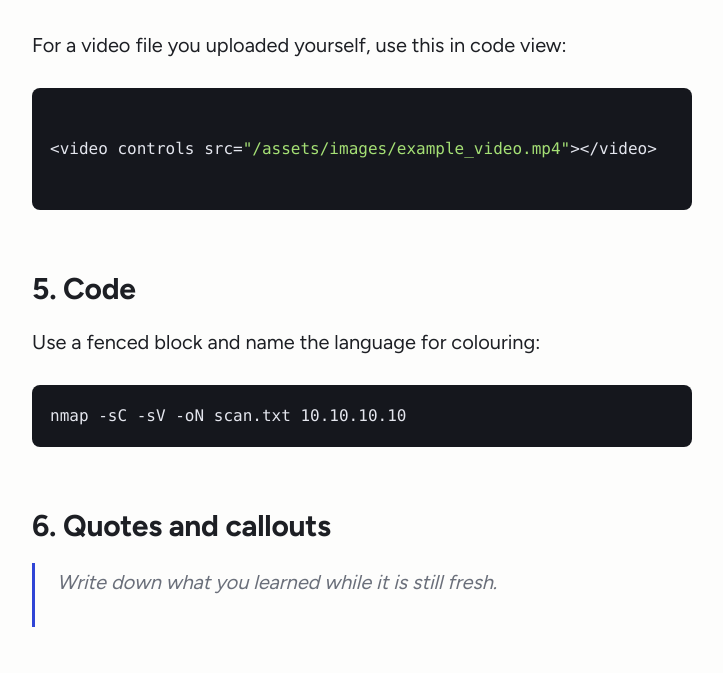
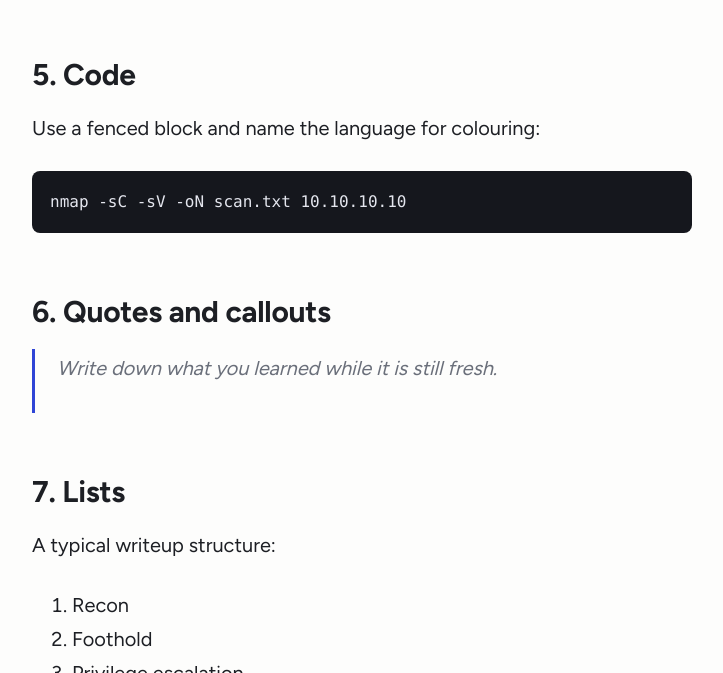
Before and after one commit to cloudskim/cloudskim.github.io, a Jekyll site: the page built from _posts/2026-10-14-template-every-feature-in-one-writeup.md, in a window 1280 px wide and 900 px high, scrolled down 3301 px, cut to the strip 227-900 px from the top of the window. Shown: the whole strip, without its empty margins (278-1001 px from the left). Built offline with Jekyll 4.4.1, drawn with Linux system fonts in a browser that asks for light colours.

Commit message:
Update _posts/2026-10-14-template-every-feature-in-one-writeup.md (via Pages CMS)

````diff
--- a/_posts/2026-10-14-template-every-feature-in-one-writeup.md
+++ b/_posts/2026-10-14-template-every-feature-in-one-writeup.md
@@ -50,14 +50,6 @@ Spotify links work the same way (tracks, albums, playlists, episodes). Paste the
 
 [https://open.spotify.com/track/6Ca48UTggzmfqE45NrzDm5?si=f2bfbb0e40bf4c89](https://open.spotify.com/track/6Ca48UTggzmfqE45NrzDm5?si=f2bfbb0e40bf4c89](https://open.spotify.com/track/6Ca48UTggzmfqE45NrzDm5?si=f2bfbb0e40bf4c89))
 
-For a video file you uploaded yourself, use this in code view:
-
-```html
-
-<video controls src="/assets/images/example_video.mp4"></video>
-
-```
-
 ## 5. Code
 
 Use a fenced block and name the language for colouring:
````
